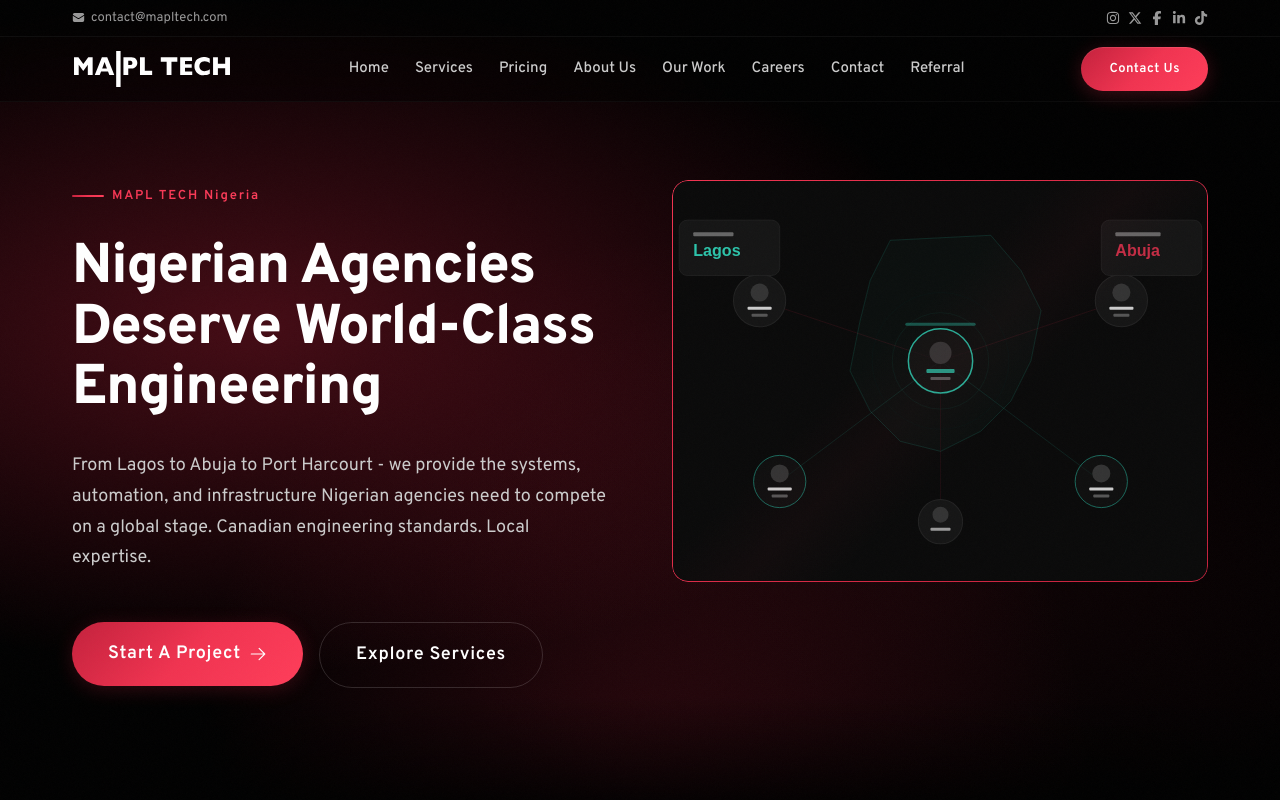
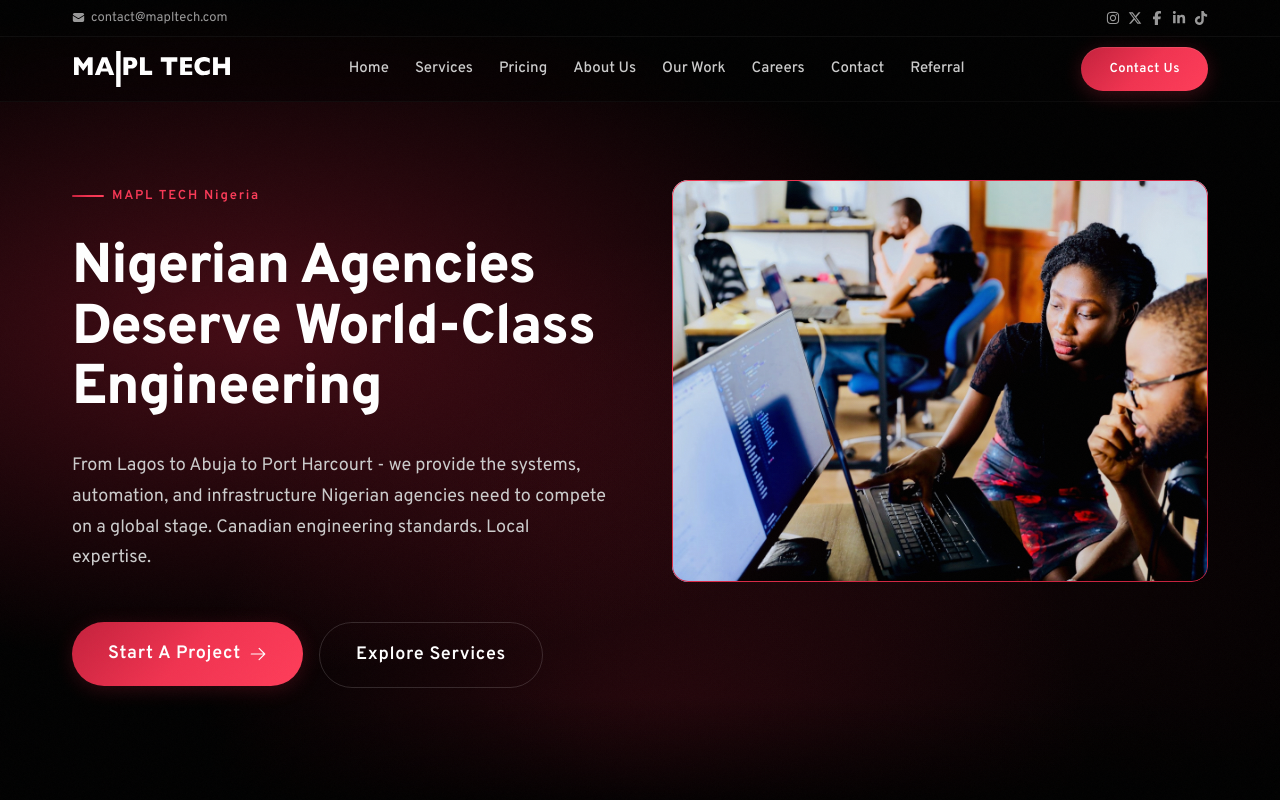
Before and after one commit to mapl-tech/mapltech, a Next.js app: page /nigeria in a window 1280 px wide. Shown: the top 800 px of the page. Built offline with nearby package versions, Linux system fonts and the light colour scheme.

Commit message:
update pricing and SEO

```diff
--- a/src/app/nigeria/page.tsx
+++ b/src/app/nigeria/page.tsx
@@ -175,8 +175,8 @@
             <BlurReveal delay={0.4}>
               <div className={styles.imageBlock}>
                 <Image
-                  src="/images/mockup-nigeria-team.svg"
-                  alt="MAPL TECH Nigeria branch network visualization"
+                  src="/images/hero-our-work.jpg"
+                  alt="MAPL TECH Nigeria engineering team collaboration"
                   width={600}
                   height={450}
                   style={{ width: '100%', height: '100%', objectFit: 'cover' }}
```
